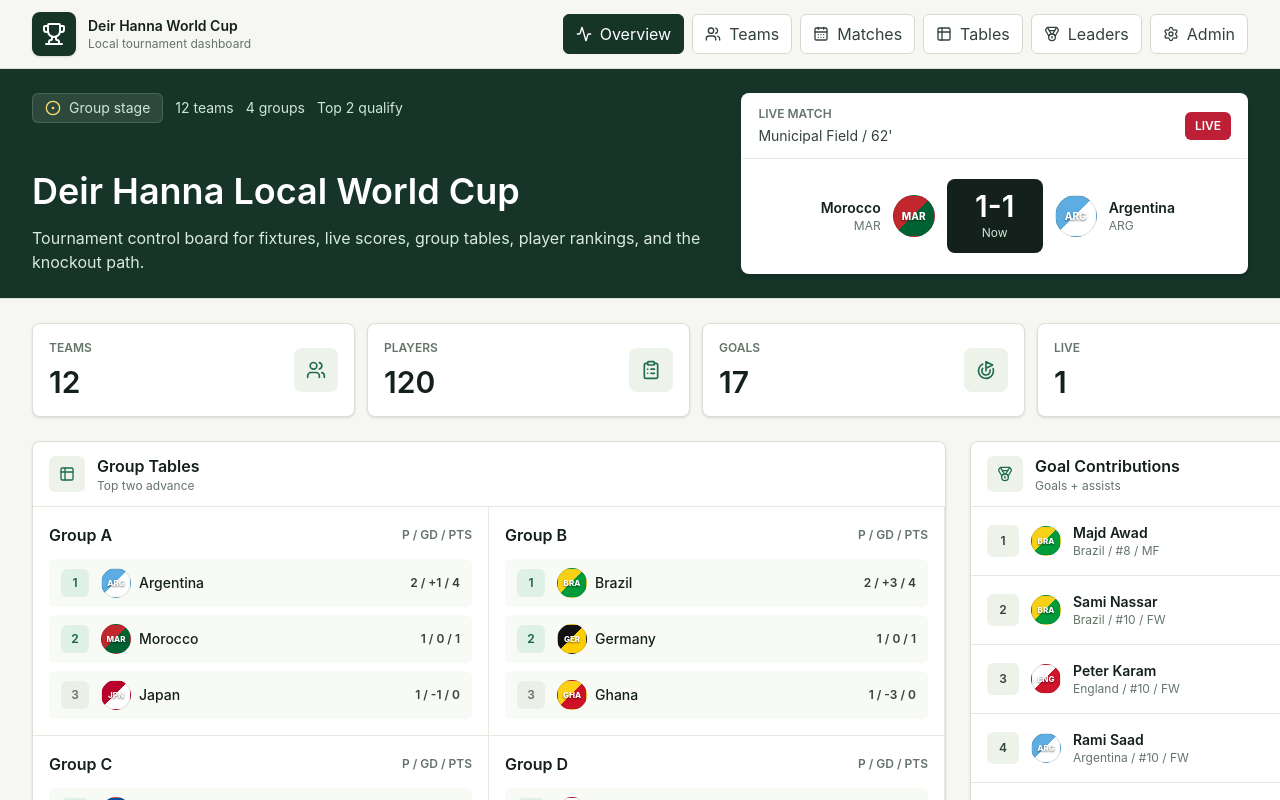
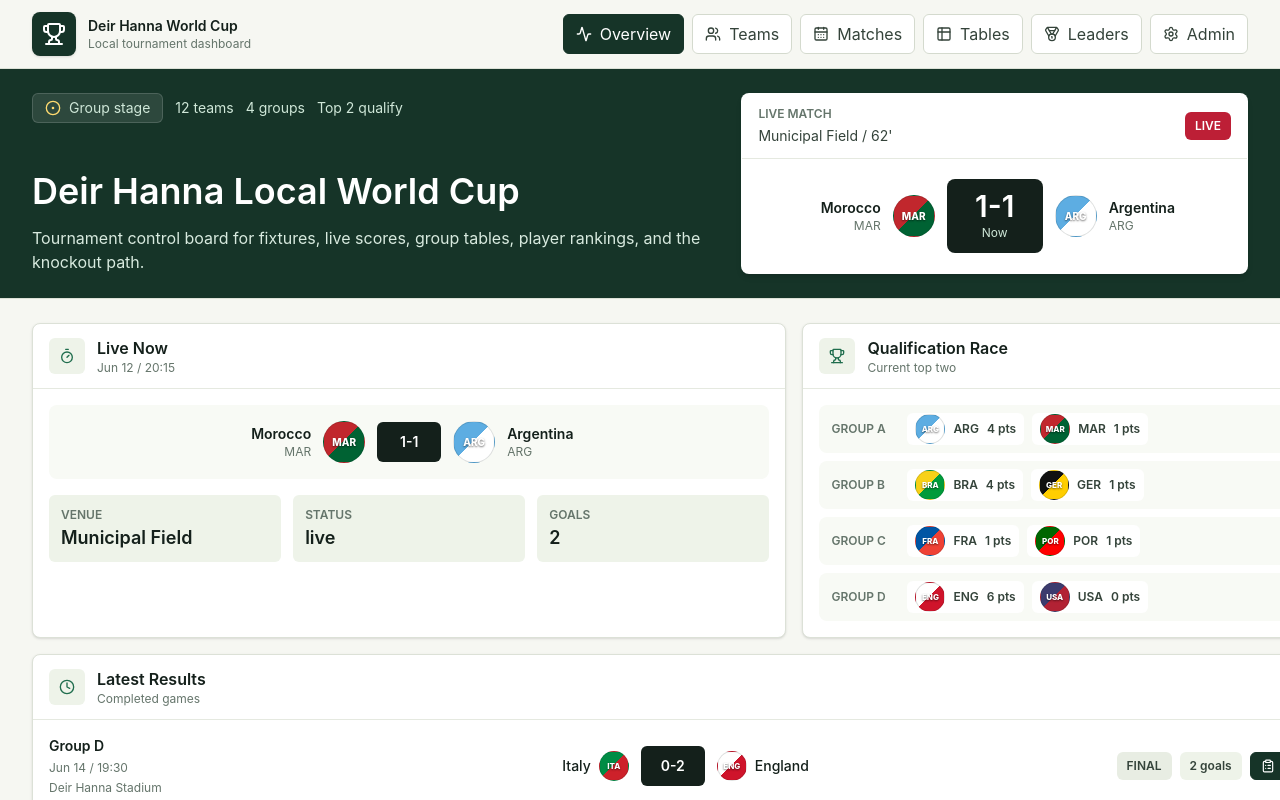
Before and after one commit to MohammadDaghash/deir-hanna-world-cup, a React (Vite) app: page / in a window 1280 px wide. Shown: the top 800 px of the page. Built offline with nearby package versions, Linux system fonts and the light colour scheme.

Commit message:
Polish viewer tournament dashboard

```diff
--- a/src/App.jsx
+++ b/src/App.jsx
@@ -20,6 +20,7 @@ import {
   Trophy,
   Users,
   X,
+  Search,
 } from 'lucide-react'
 import './App.css'
 import {
@@ -218,6 +219,14 @@ function App() {
     [allMatches],
   )
   const liveMatch = allMatches.find((match) => match.status === 'live') ?? allMatches[0]
+  const latestResults = useMemo(
+    () =>
+      allMatches
+        .filter((match) => match.status === 'final')
+        .sort((a, b) => `${b.date} ${b.time}`.localeCompare(`${a.date} ${a.time}`))
+        .slice(0, 3),
+    [allMatches],
+  )
 
   function handleAddTeam(teamDraft) {
     setTournamentData((currentData) => {
@@ -423,8 +432,11 @@ function App() {
           <Overview
             knockoutMatches={knockoutMatches}
             leaderboards={leaderboards}
+            latestResults={latestResults}
+            lineups={lineups}
             liveMatch={liveMatch}
             onPlayerSelect={setSelectedPlayerId}
+            playersById={playersById}
             standings={standings}
             stats={stats}
             teams={teams}
@@ -526,8 +538,11 @@ function Header({ activeView, setActiveView }) {
 function Overview({
   knockoutMatches,
   leaderboards,
+  latestResults,
+  lineups,
   liveMatch,
   onPlayerSelect,
+  playersById,
   standings,
   stats,
   teams,
@@ -535,6 +550,15 @@ function Overview({
 }) {
   return (
     <div className="grid gap-6">
+      <ViewerFocus
+        latestResults={latestResults}
+        lineups={lineups}
+        liveMatch={liveMatch}
+        playersById={playersById}
+        standings={standings}
+        teams={teams}
+        upcomingMatches={upcomingMatches}
+      />
       <StatsGrid stats={stats} />
       <div className="grid gap-6 lg:grid-cols-[1fr_390px]">
         <GroupSnapshot standings={standings} />
@@ -548,6 +572,127 @@ function Overview({
         <MatchTimeline match={liveMatch} teams={teams} />
       </div>
       <KnockoutPanel matches={knockoutMatches} teams={teams} />
+    </div>
+  )
+}
+
+function ViewerFocus({
+  latestResults,
+  lineups,
+  liveMatch,
+  playersById,
+  standings,
+  teams,
+  upcomingMatches,
+}) {
+  const [openResultId, setOpenResultId] = useState(latestResults[0]?.id ?? null)
+  const focusMatch = liveMatch?.status === 'live' ? liveMatch : upcomingMatches[0]
+
+  return (
+    <section className="grid gap-4 lg:grid-cols-[1.15fr_0.85fr]">
+      <div className="rounded-lg border border-[#dce1d7] bg-white shadow-sm">
+        <PanelHeader
+          icon={focusMatch?.status === 'live' ? Timer : CalendarDays}
+          title={focusMatch?.status === 'live' ? 'Live Now' : 'Next Match'}
+          detail={focusMatch ? `${formatDate(focusMatch.date)} / ${focusMatch.time}` : 'Schedule'}
+        />
+        <div className="border-t border-[#e5e9e0] p-4">
+          {focusMatch ? (
+            <FocusMatchCard match={focusMatch} teams={teams} />
+          ) : (
+            <EmptyState text="No match scheduled yet." />
+          )}
+        </div>
+      </div>
+      <div className="rounded-lg border border-[#dce1d7] bg-white shadow-sm">
+        <PanelHeader icon={Trophy} title="Qualification Race" detail="Current top two" />
+        <div className="grid gap-2 border-t border-[#e5e9e0] p-4">
+          {groups.map((group) => (
+            <QualificationRow key={group} group={group} rows={standings[group] ?? []} />
+          ))}
+        </div>
+      </div>
+      <section className="rounded-lg border border-[#dce1d7] bg-white shadow-sm lg:col-span-2">
+        <PanelHeader icon={Clock} title="Latest Results" detail="Completed games" />
+        <div className="divide-y divide-[#e5e9e0] border-t border-[#e5e9e0]">
+          {latestResults.length ? (
+            latestResults.map((match) => {
+              const matchOpen = openResultId === match.id
+
+              return (
+                <div key={match.id}>
+                  <MatchRow
+                    expanded
+                    match={match}
+                    matchOpen={matchOpen}
+                    onToggleDetails={() =>
+                      setOpenResultId((currentId) =>
+                        currentId === match.id ? null : match.id,
+                      )
+                    }
+                    teams={teams}
+                  />
+                  {matchOpen && (
+                    <MatchDetailsPanel
+                      lineups={lineups}
+                      match={match}
+                      playersById={playersById}
+                      teams={teams}
+                    />
+                  )}
+                </div>
+              )
+            })
+          ) : (
+            <div className="p-4">
+              <EmptyState text="No completed games yet." />
+            </div>
+          )}
+        </div>
+      </section>
+    </section>
+  )
+}
+
+function FocusMatchCard({ match, teams }) {
+  const home = getMatchTeam(match, teams, 'home')
+  const away = getMatchTeam(match, teams, 'away')
+  const goals = (match.events ?? []).filter((event) => event.type === 'goal').length
+
+  return (
+    <div className="grid gap-4">
+      <div className="grid grid-cols-[1fr_auto_1fr] items-center gap-3 rounded-lg bg-[#f8faf5] p-4">
+        <TeamBlock team={home} align="right" />
+        <ScoreCell match={match} />
+        <TeamBlock team={away} />
+      </div>
+      <div className="grid gap-3 sm:grid-cols-3">
+        <AdminMetric label="Venue" value={match.venue} />
+        <AdminMetric label="Status" value={match.status} />
+        <AdminMetric label="Goals" value={goals} />
+      </div>
+    </div>
+  )
+}
+
+function QualificationRow({ group, rows }) {
+  const leaders = rows.slice(0, 2)
+
+  return (
+    <div className="grid min-h-12 grid-cols-[64px_1fr] items-center gap-3 rounded-lg bg-[#f8faf5] px-3">
+      <span className="text-xs font-semibold uppercase text-[#65756b]">Group {group}</span>
+      <div className="flex min-w-0 flex-wrap gap-2">
+        {leaders.map((row) => (
+          <span
+            key={row.team.id}
+            className="inline-flex min-h-8 min-w-0 items-center gap-2 rounded-md bg-white px-2 text-xs font-semibold text-[#34433a]"
+          >
+            <FlagMark team={row.team} small />
+            <span className="truncate">{row.team.code}</span>
+            <span>{row.points} pts</span>
+          </span>
+        ))}
+      </div>
     </div>
   )
 }
@@ -836,9 +981,27 @@ function PlayerDetailsModal({ allMatches, onClose, player, teams }) {
 }
 
 function ModalShell({ children, onClose, title }) {
-  return (
-    <div className="fixed inset-0 z-50 grid place-items-center bg-[#14201b]/55 px-4 py-6">
-      <section className="max-h-[90vh] w-full max-w-3xl overflow-hidden rounded-lg bg-white shadow-xl">
+  useEffect(() => {
+    function handleKeyDown(event) {
+      if (event.key === 'Escape') {
+        onClose()
+      }
+    }
+
+    window.addEventListener('keydown', handleKeyDown)
+
+    return () => window.removeEventListener('keydown', handleKeyDown)
+  }, [onClose])
+
+  return (
+    <div
+      className="fixed inset-0 z-50 grid place-items-center bg-[#14201b]/55 px-4 py-6"
+      onClick={onClose}
+    >
+      <section
+        className="max-h-[90vh] w-full max-w-3xl overflow-hidden rounded-lg bg-white shadow-xl"
+        onClick={(event) => event.stopPropagation()}
+      >
         <div className="flex min-h-14 items-center justify-between gap-4 border-b border-[#e5e9e0] px-4">
           <h2 className="truncate text-base font-semibold text-[#14201b]">{title}</h2>
           <button
@@ -941,14 +1104,23 @@ function StatsGrid({ stats }) {
 function LiveMatch({ match, teams }) {
   const home = getMatchTeam(match, teams, 'home')
   const away = getMatchTeam(match, teams, 'away')
+  const label =
+    match.status === 'live'
+      ? 'Live match'
+      : match.status === 'scheduled'
+        ? 'Next match'
+        : 'Featured match'
+  const detail = match.status === 'live' && match.minute
+    ? `${match.venue} / ${match.minute}'`
+    : `${formatDate(match.date)} / ${match.time}`
 
   return (
     <div className="rounded-lg border border-white/15 bg-white text-[#14201b] shadow-md">
       <div className="flex items-center justify-between border-b border-[#e5e9e0] px-4 py-3">
         <div>
-          <p className="text-xs font-semibold uppercase text-[#65756b]">Live match</p>
+          <p className="text-xs font-semibold uppercase text-[#65756b]">{label}</p>
           <p className="mt-1 text-sm text-[#34433a]">
-            {match.venue} / {match.minute}'
+            {detail}
           </p>
         </div>
         <StatusPill status={match.status} />
@@ -1070,7 +1242,8 @@ function TopContributors({ onPlayerSelect, players }) {
     <section className="rounded-lg border border-[#dce1d7] bg-white shadow-sm">
       <PanelHeader icon={Medal} title="Goal Contributions" detail="Goals + assists" />
       <div className="divide-y divide-[#e5e9e0] border-t border-[#e5e9e0]">
-        {players.map((player, index) => (
+        {players.length ? (
+          players.map((player, index) => (
             <PlayerStatRow
               key={player.id}
               onPlayerSelect={onPlayerSelect}
@@ -1079,7 +1252,12 @@ function TopContributors({ onPlayerSelect, players }) {
               value={player.contributions}
               label={`${player.goals} G / ${player.assists} A`}
             />
-        ))}
+          ))
+        ) : (
+          <div className="p-4">
+            <EmptyState text="No player contributions recorded yet." />
+          </div>
+        )}
       </div>
     </section>
   )
@@ -1090,20 +1268,30 @@ function UpcomingPanel({ matches, teams }) {
     <section className="rounded-lg border border-[#dce1d7] bg-white shadow-sm">
       <PanelHeader icon={CalendarDays} title="Upcoming Matches" detail="Schedule" />
       <div className="divide-y divide-[#e5e9e0] border-t border-[#e5e9e0]">
-        {matches.map((match) => (
+        {matches.length ? (
+          matches.map((match) => (
             <MatchRow key={match.id} match={match} teams={teams} />
-        ))}
+          ))
+        ) : (
+          <div className="p-4">
+            <EmptyState text="No upcoming matches scheduled." />
+          </div>
+        )}
       </div>
     </section>
   )
 }
 
 function MatchTimeline({ match, teams }) {
+  const events = match?.events ?? []
+  const detail = match?.status === 'live' && match.minute ? `${match.minute}'` : 'Updates'
+
   return (
     <section className="rounded-lg border border-[#dce1d7] bg-white shadow-sm">
-      <PanelHeader icon={Clock} title="Match Timeline" detail={`${match.minute}'`} />
+      <PanelHeader icon={Clock} title="Match Timeline" detail={detail} />
       <div className="grid gap-3 border-t border-[#e5e9e0] p-4">
-        {match.events?.map((event) => {
+        {events.length ? (
+          events.map((event) => {
             const team = teams.find((item) => item.id === event.teamId)
 
             return (
@@ -1115,7 +1303,10 @@ function MatchTimeline({ match, teams }) {
                 <span className="text-xs uppercase text-[#65756b]">{event.type}</span>
               </div>
             )
-        })}
+          })
+        ) : (
+          <EmptyState text="No match events recorded yet." />
+        )}
       </div>
     </section>
   )
@@ -1123,11 +1314,31 @@ function MatchTimeline({ match, teams }) {
 
 function MatchesBoard({ lineups, matches, playersById, teams }) {
   const [filter, setFilter] = useState('All')
+  const [searchTerm, setSearchTerm] = useState('')
   const [openMatchId, setOpenMatchId] = useState(
     matches.find((match) => lineups[match.id])?.id ?? null,
   )
   const filters = ['All', 'Group', 'Knockout', 'Live']
+  const normalizedSearchTerm = searchTerm.trim().toLowerCase()
   const visibleMatches = matches.filter((match) => {
+    const home = getMatchTeam(match, teams, 'home')
+    const away = getMatchTeam(match, teams, 'away')
+    const text = [
+      home.country,
+      home.code,
+      away.country,
+      away.code,
+      match.stage,
+      match.group,
+      match.venue,
+      match.status,
+    ]
+      .filter(Boolean)
+      .join(' ')
+      .toLowerCase()
+    const matchesSearch = !normalizedSearchTerm || text.includes(normalizedSearchTerm)
+
+    if (!matchesSearch) return false
     if (filter === 'All') return true
     if (filter === 'Knockout') return match.stage !== 'Group'
     if (filter === 'Live') return match.status === 'live'
@@ -1152,9 +1363,33 @@ function MatchesBoard({ lineups, matches, playersById, teams }) {
           </button>
         ))}
       </Toolbar>
+      <div className="relative">
+        <Search className="pointer-events-none absolute left-3 top-1/2 h-4 w-4 -translate-y-1/2 text-[#65756b]" />
+        <input
+          className="min-h-11 w-full rounded-lg border border-[#d4dace] bg-white pl-10 pr-3 text-sm outline-none transition focus:border-[#1f6d4d] focus:ring-2 focus:ring-[#b8dcc7]"
+          onChange={(event) => setSearchTerm(event.target.value)}
+          placeholder="Search matches by team, stage, venue, or status"
+          value={searchTerm}
+        />
+      </div>
+      <div className="flex flex-wrap items-center justify-between gap-2 text-sm text-[#65756b]">
+        <span>
+          Showing {visibleMatches.length} of {matches.length} matches
+        </span>
+        {normalizedSearchTerm && (
+          <button
+            type="button"
+            className="rounded-md border border-[#d4dace] bg-white px-3 py-1.5 text-xs font-semibold text-[#34433a]"
+            onClick={() => setSearchTerm('')}
+          >
+            Clear search
+          </button>
+        )}
+      </div>
       <section className="rounded-lg border border-[#dce1d7] bg-white shadow-sm">
         <div className="divide-y divide-[#e5e9e0]">
-          {visibleMatches.map((match) => {
+          {visibleMatches.length ? (
+            visibleMatches.map((match) => {
               const matchOpen = openMatchId === match.id
 
               return (
@@ -1180,7 +1415,12 @@ function MatchesBoard({ lineups, matches, playersById, teams }) {
                   )}
                 </div>
               )
-          })}
+            })
+          ) : (
+            <div className="p-4">
+              <EmptyState text="No matches match the current search." />
+            </div>
+          )}
         </div>
       </section>
     </div>
@@ -1196,6 +1436,7 @@ function MatchRow({
 }) {
   const home = getMatchTeam(match, teams, 'home')
   const away = getMatchTeam(match, teams, 'away')
+  const goalCount = (match.events ?? []).filter((event) => event.type === 'goal').length
   const clickableProps = expanded
     ? {
         role: 'button',
@@ -1234,6 +1475,11 @@ function MatchRow({
       </div>
       <div className="flex flex-wrap justify-start gap-2 sm:justify-end">
         <StatusPill status={match.status} />
+        {goalCount > 0 && (
+          <span className="inline-flex min-h-7 items-center rounded-md bg-[#eef3e9] px-2.5 text-xs font-semibold text-[#34433a]">
+            {goalCount} goals
+          </span>
+        )}
         {expanded && (
           <button
             type="button"
@@ -2126,7 +2372,9 @@ function AdminMetric({ label, value }) {
   return (
     <div className="rounded-md bg-[#eef3e9] px-3 py-3">
       <p className="text-xs font-semibold uppercase text-[#65756b]">{label}</p>
-      <p className="mt-1 text-xl font-semibold text-[#14201b]">{value}</p>
+      <p className="mt-1 break-words text-lg font-semibold leading-tight text-[#14201b]">
+        {value}
+      </p>
     </div>
   )
 }
```
Lines whose indentation alone changed are shown as unchanged.
